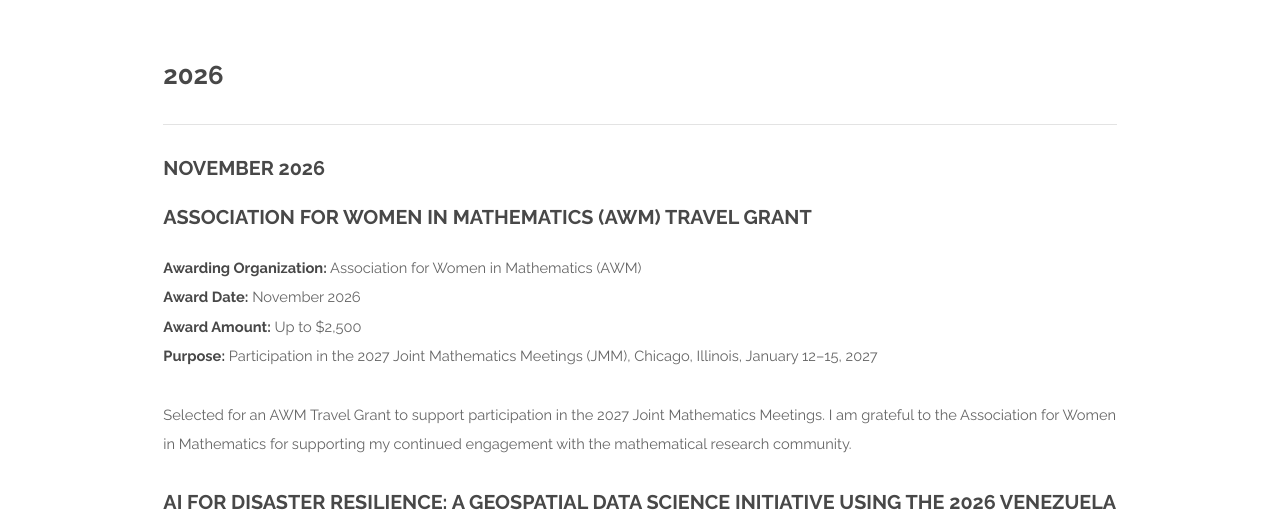
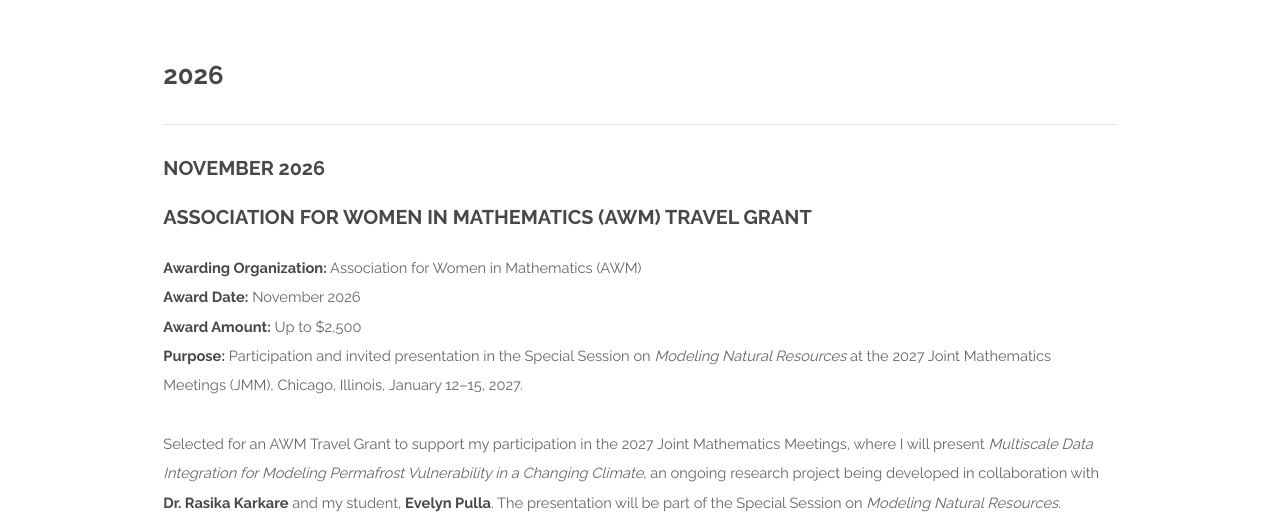
Before and after one commit to patriciamg90/patriciamg90.github.io, a plain HTML site: page news.html in a window 1280 px wide. Shown: the part 272-793 px from the top of the page. Drawn offline with Linux system fonts and the light colour scheme.

Commit message:
Revise AWM Travel Grant details in news.html
Updated the purpose of the AWM Travel Grant to include participation and presentation details for the 2027 Joint Mathematics Meetings.

```diff
--- a/news.html
+++ b/news.html
@@ -196,19 +196,26 @@
   Association for Women in Mathematics (AWM)<br>
   <strong>Award Date:</strong> November 2026<br>
   <strong>Award Amount:</strong> Up to $2,500<br>
-    <strong>Purpose:</strong> Participation in the
-    2027 Joint Mathematics Meetings (JMM),
-    Chicago, Illinois, January 12–15, 2027
+  <strong>Purpose:</strong> Participation and invited presentation
+  in the Special Session on <em>Modeling Natural Resources</em>
+  at the 2027 Joint Mathematics Meetings (JMM),
+  Chicago, Illinois, January 12–15, 2027.
 </p>
 
+
   <p>
-    Selected for an AWM Travel Grant to support
-    participation in the 2027 Joint Mathematics
-    Meetings. I am grateful to the Association
-    for Women in Mathematics for supporting
-    my continued engagement with the
-    mathematical research community.
+  Selected for an AWM Travel Grant to support my participation
+  in the 2027 Joint Mathematics Meetings, where I will present
+  <em>Multiscale Data Integration for Modeling Permafrost
+  Vulnerability in a Changing Climate</em>, an ongoing research
+  project being developed in collaboration with
+  <strong>Dr. Rasika Karkare</strong> and my student,
+  <strong>Evelyn Pulla</strong>.
+  The presentation will be part of the Special Session on
+  <em>Modeling Natural Resources</em>.
+
 </p>
+
 </div>
 
 
```
Lines whose indentation alone changed are shown as unchanged.
